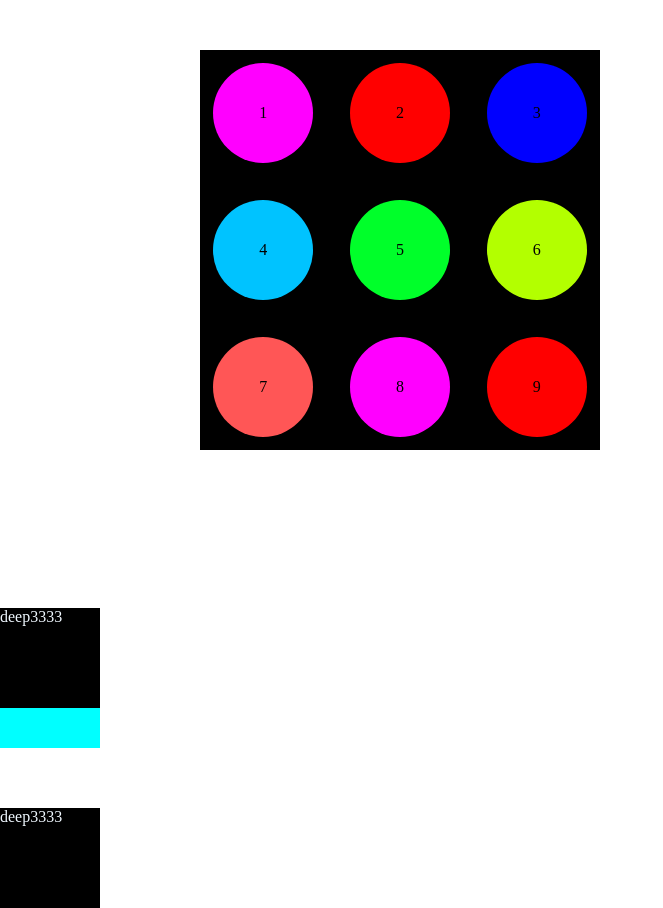
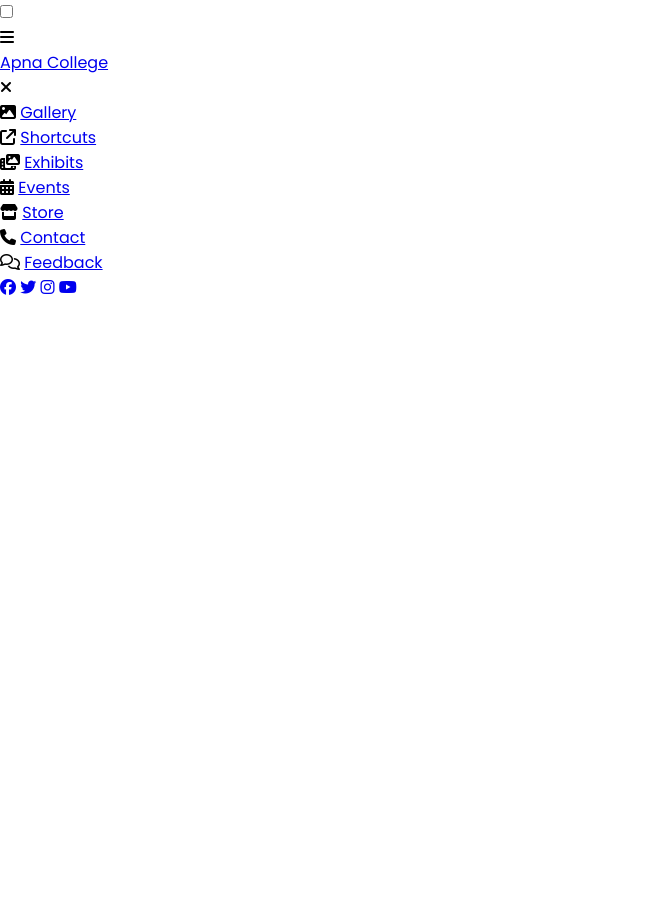
Before and after one commit to Lerner-11052025-20/DAY-----30------Frontend-Technologies-in-Web-dev, a plain HTML site: page index.html in a window 1280 px wide. Shown: the whole page, without its empty margins (0-663 px from the left). After the commit the page ends 800 px from the top, so only its background shows below. Drawn offline with Linux system fonts and the light colour scheme; a web font is replaced by a local one.

Commit message:
Add files via upload

```diff
--- a/index.html
+++ b/index.html
@@ -1,32 +1,87 @@
 <!DOCTYPE html>
 <html lang="en">
+
 <head>
-    <meta charset="UTF-8">
-    <meta name="viewport" content="width=device-width, initial-scale=1.0">
-    <title>Deep CSS part_3</title>
-    <link rel="stylesheet" href="style6.css">
-    <link rel="icon" href="favicon.svg">
+  <meta charset="UTF-8" />
+  <meta http-equiv="X-UA-Compatible" content="IE=edge" />
+  <meta name="viewport" content="width=device-width, initial-scale=1.0" />
+  <title>CSS Project</title>
+  <link rel="stylesheet" href="https://cdnjs.cloudflare.com/ajax/libs/font-awesome/6.7.2/css/all.min.css"
+    integrity="sha512-Evv84Mr4kqVGRNSgIGL/F/aIDqQb7xQ2vcrdIwxfjThSH8CSR7PBEakCr51Ck+w+/U6swU2Im1vVX0SVk9ABhg=="
+    crossorigin="anonymous" referrerpolicy="no-referrer" />
+  <link rel="preconnect" href="https://fonts.googleapis.com">
+  <link rel="preconnect" href="https://fonts.gstatic.com" crossorigin>
+  <link
+    href="https://fonts.googleapis.com/css2?family=Outfit:wght@100..900&family=Playfair:ital,opsz,wght@0,5..1200,300..900;1,5..1200,300..900&family=Roboto:ital,wght@0,100..900;1,100..900&display=swap"
+    rel="stylesheet">
+  <link rel="stylesheet" href="style.css">
 </head>
+
 <body>
-    <div id="grid-container">
-        <div class="all first" style="background-color: rgb(255, 0, 255);"> 1</div>
-        <div class="all" style="background-color: rgb(255, 0, 0);"> 2</div>
-        <div class="all " style="background-color: rgb(0, 0, 255);"> 3</div>
-        <div class="all " style="background-color: rgb(0, 195, 255);"> 4</div>
-        <div class="all" style="background-color: rgb(0, 255, 42);">5</div>
-        <div class="all " style="background-color: rgb(179, 255, 0);">6 </div>
-        <div class="all" style="background-color: rgb(255, 86, 86);">7</div>
-        <div class="all " style="background-color: rgb(255, 0, 255);"> 8</div>
-        <div class="all" style="background-color: rgb(255, 0, 0);"> 9</div>
+  <div class="main_box">
 
+    <input type="checkbox" id="check" />
+    <div class="btn_one">
+      <label for="check">
+        <i class="fa-solid fa-bars"></i>
+      </label>
     </div>
- <br><br><br><br><br><br>
-    <!-- <div class="deep2">deep22
-        <div class="deep3">deep22 </div> </div> -->
 
+    <div class="sidebar_menu">
 
-        <div class="d one">deep3333</div>
-        <div class="d two" style="background-color: aqua;">deep3333</div>
-        <div class="d">deep3333</div>
+      <div class="logo">
+        <a href="#">Apna College</a>
+      </div>
+
+      <div class="btn_two">
+        <label for="check">
+          <i class="fa-solid fa-xmark"></i>
+        </label>
+      </div>
+
+      <div class="menu">
+        <ul>
+          <li>
+            <i class="fa-solid fa-image"></i>
+            <a href="#">Gallery</a>
+          </li>
+          <li>
+            <i class="fa-solid fa-arrow-up-right-from-square"></i>
+            <a href="#">Shortcuts</a>
+          </li>
+          <li>
+            <i class="fa-solid fa-photo-film"></i>
+            <a href="#">Exhibits</a>
+          </li>
+          <li>
+            <i class="fa-solid fa-calendar-days"></i>
+            <a href="#">Events</a>
+          </li>
+          <li>
+            <i class="fa-solid fa-store"></i>
+            <a href="#">Store</a>
+          </li>
+          <li>
+            <i class="fa-solid fa-phone"></i>
+            <a href="#">Contact</a>
+          </li>
+          <li>
+            <i class="fa-regular fa-comments"></i>
+            <a href="#">Feedback</a>
+          </li>
+        </ul>
+      </div>
+
+      <div class="social_media">
+        <ul>
+          <a href="#"><i class="fa-brands fa-facebook"></i></a>
+          <a href="#"><i class="fa-brands fa-twitter"></i></a>
+          <a href="#"><i class="fa-brands fa-instagram"></i></a>
+          <a href="#"><i class="fa-brands fa-youtube"></i></a>
+        </ul>
+      </div>
+    </div>
+  </div>
 </body>
+
 </html>
```
